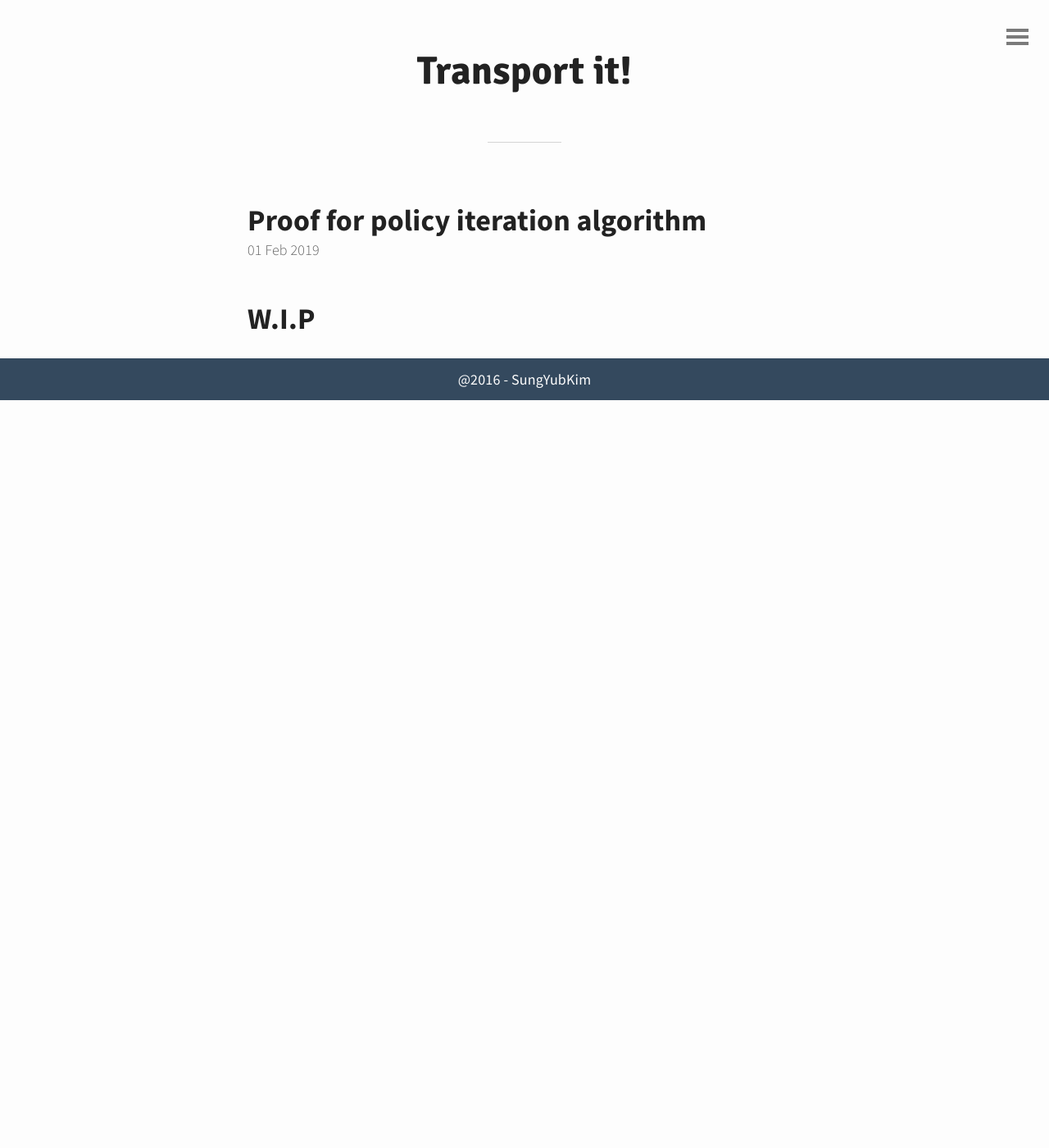
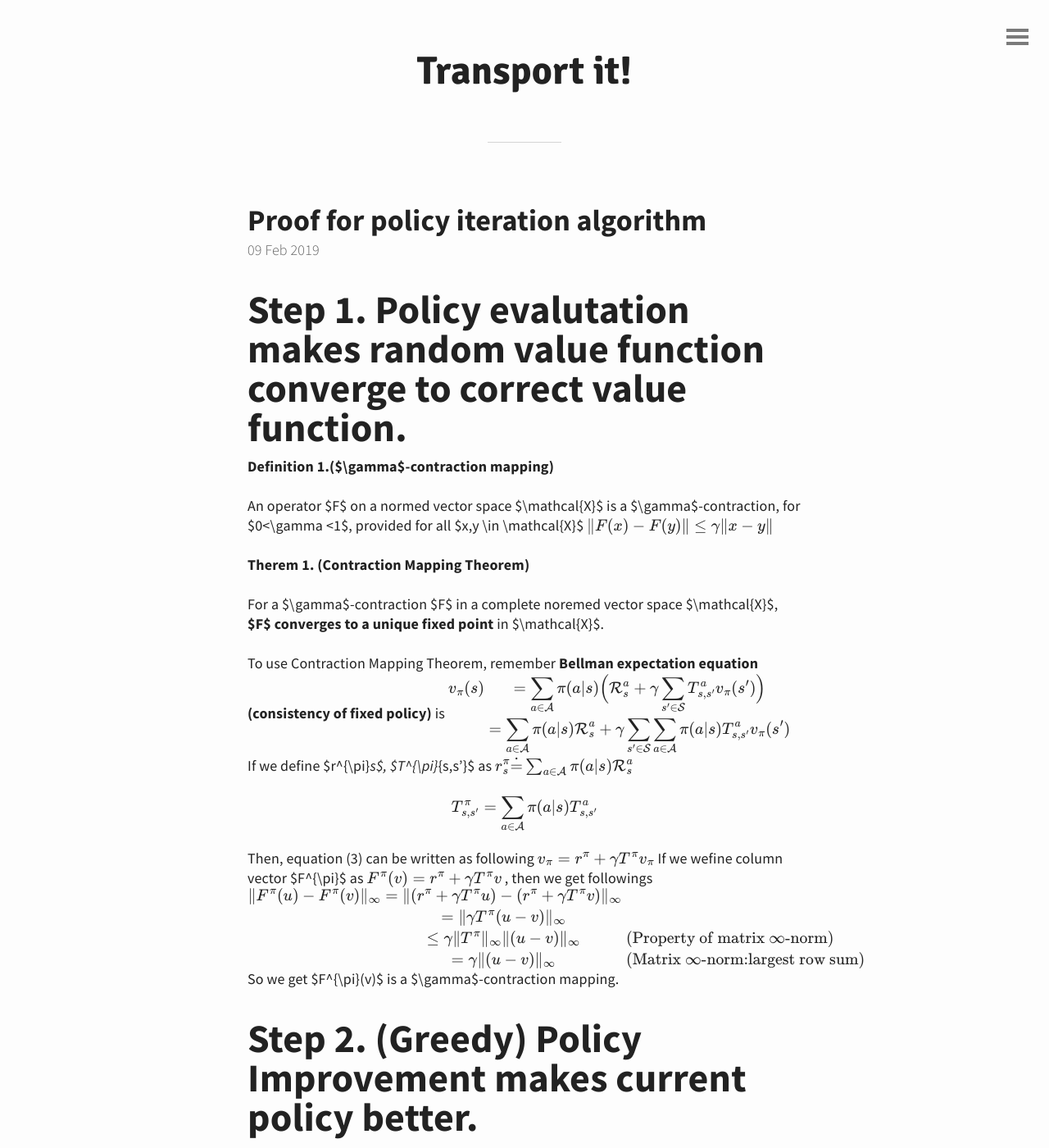
Before and after one commit to sungyubkim/sungyubkim.github.io, a Jekyll site: the page built from _posts/Reinforcement Learning/2019-2-1-Proof-for-policy-iteration.md, in a window 1280 px wide and 1400 px high. Shown: the whole window at 82% size. Built offline with Jekyll 4.4.1, drawn with Linux system fonts in a browser that asks for light colours; formulas are drawn with MathJax 3.

Commit message:
no message

```diff
--- a/_posts/Reinforcement Learning/2019-2-1-Proof-for-policy-iteration.md
+++ b/_posts/Reinforcement Learning/2019-2-1-Proof-for-policy-iteration.md
@@ -1,11 +1,62 @@
 ---
 layout: post
 title: Proof for policy iteration algorithm
-date: 2019-2-1
+date: 2019-2-9
 tags:
   - Reinforcement Learning
 ---
 
 
 
-##  W.I.P
+# Step 1. Policy evalutation makes random value function converge to correct value function.
+
+**Definition 1.($\gamma$-contraction mapping)**
+
+ An operator $F$ on a normed vector space $\mathcal{X}$ is a $\gamma$-contraction, for $0<\gamma <1$, provided for all $x,y \in \mathcal{X}$
+$$
+\|F(x)- F(y)\| \le \gamma \|x-y\|
+$$
+
+
+**Therem 1. (Contraction Mapping Theorem)**
+
+For a $\gamma$-contraction $F$ in a complete noremed vector space $\mathcal{X}$, **$F$ converges to a unique fixed point** in $\mathcal{X}$.
+
+
+
+To use Contraction Mapping Theorem, remember **Bellman expectation equation (consistency of fixed policy)** is
+$$
+\begin{eqnarray}
+	v_{\pi}(s) &= \sum_{a\in \mathcal{A}} \pi(a|s) \Big(\mathcal{R}_s^a + \gamma \sum_{s'\in \mathcal{S}} T_{s,s'}^a v_{\pi}(s')\Big)\\
+    &= \sum_{a\in \mathcal{A}} \pi(a|s)\mathcal{R}_s^a + \gamma \sum_{s'\in \mathcal{S}}\sum_{a\in \mathcal{A}} \pi(a|s) T_{s,s'}^a v_{\pi}(s')
+\end{eqnarray}
+$$
+If we define $r^{\pi}_s$, $T^{\pi}_{s,s'}$ as
+$$
+r_{s}^{\pi} \dot{=} \sum_{a\in \mathcal{A}} \pi(a|s)\mathcal{R}_s^a
+$$
+
+$$
+T_{s,s'}^{\pi} = \sum_{a\in \mathcal{A}} \pi(a|s) T_{s,s'}^a
+$$
+
+Then, equation (3) can be written as following
+$$
+v_{\pi} = r^{\pi} + \gamma T^{\pi} v_{\pi}
+$$
+If we wefine column vector $F^{\pi}$ as
+$$
+F^{\pi}(v) = r^{\pi} + \gamma T^{\pi} v
+$$
+, then we get followings
+$$
+\begin{eqnarray}
+\|F^{\pi}(u) -  F^{\pi}(v)\|_{\infty} &= \|(r^{\pi} + \gamma T^{\pi} u )- (r^{\pi} + \gamma T^{\pi} v)\|_{\infty}\\
+    &=\|\gamma T^{\pi} (u-v)\|_{\infty}\\
+    &\le \gamma \|T^{\pi}\|_{\infty} \|(u-v)\|_{\infty} &\mbox{(Property of matrix $\infty$-norm)}\\
+    &=\gamma \|(u-v)\|_{\infty} &\mbox{(Matrix $\infty$-norm:largest row sum)}
+\end{eqnarray}
+$$
+So we get $F^{\pi}(v)$ is a $\gamma$-contraction mapping.
+
+# Step 2. (Greedy) Policy Improvement makes current policy better.
```
